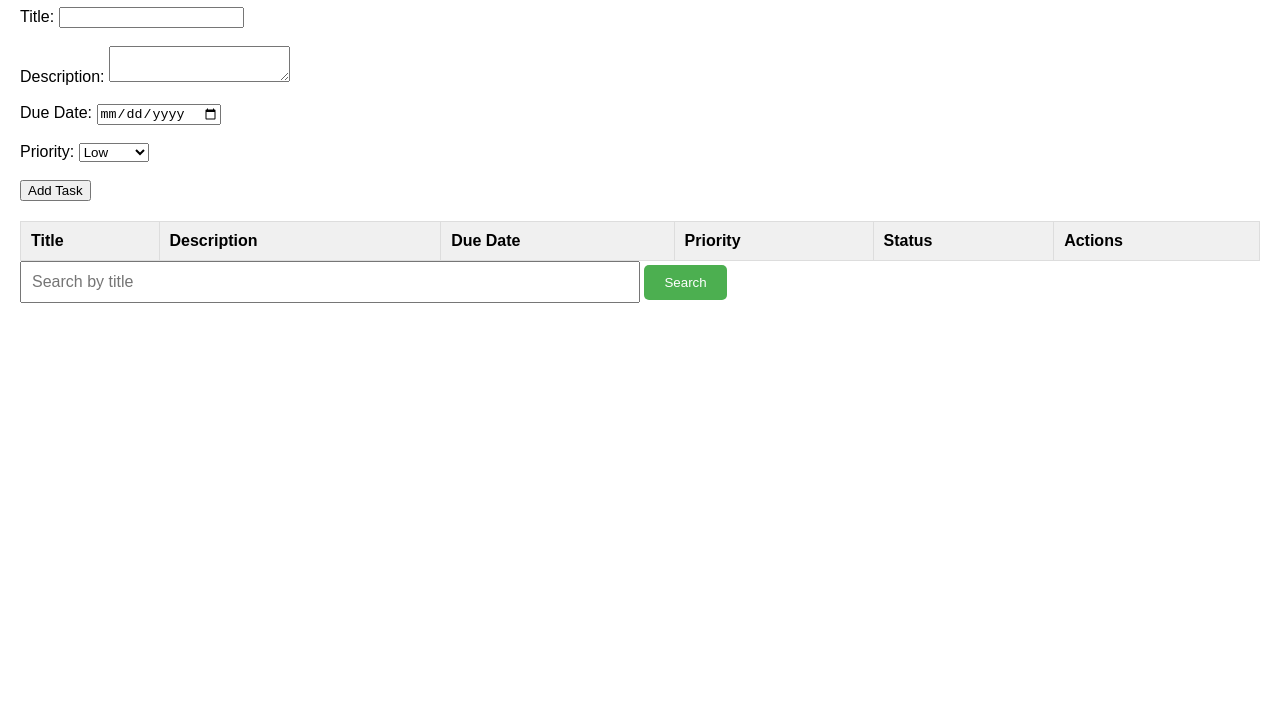
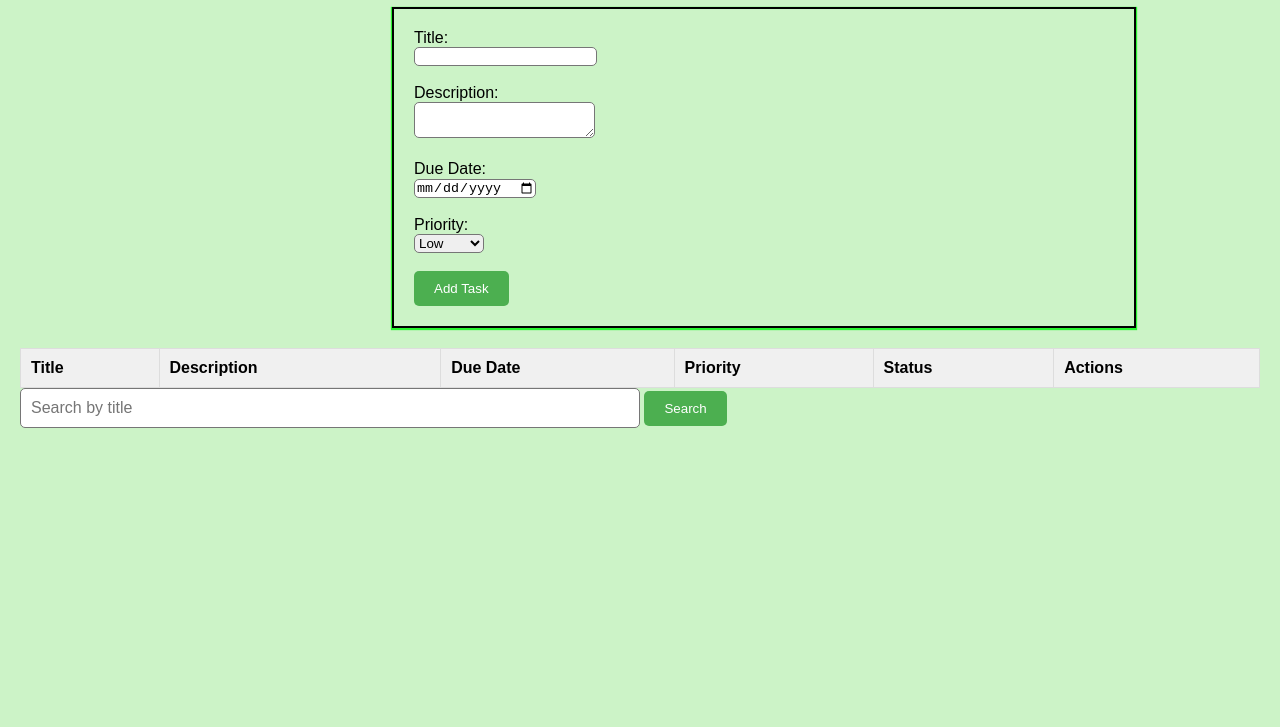
Before and after one commit to Ekiles225/logroA, a plain HTML site: page index.html in a window 1280 px wide. Shown: the part 73-800 px from the top of the page. Drawn offline with Linux system fonts and the light colour scheme.

Commit message:
UltimoDiselo[

```diff
--- a/CSS/style.css
+++ b/CSS/style.css
@@ -1,6 +1,7 @@
 body {
     font-family: Arial, sans-serif;
     margin: 20px;
+    background-color: rgba(177, 238, 169, 0.651);
 }
 
 #add-task-form {
@@ -40,3 +41,40 @@ body {
 #search-btn:hover {
     background-color: #3e8e41;
 }
+h1{
+    text-align: center;
+}
+
+form{
+    border-style: solid;
+    border-width: 2px;
+    padding: 20px;
+    width: 700px;
+    margin-left: 30%;
+    box-shadow: 0px 1px 1px 1px #29f330;
+    ;
+}
+
+input, textarea, select{
+    border-radius: 5px;
+    border-style: solid;
+    border-width: 1px;
+}
+
+label{
+    display: flex;
+
+}
+
+#addTask{
+    background-color: #4CAF50;
+    color: #fff;
+    padding: 10px 20px;
+    border: none;
+    border-radius: 5px;
+    cursor: pointer;
+}
+
+#addTask:hover{
+    background-color: #3e8e41;
+}
--- a/index.html
+++ b/index.html
@@ -21,7 +21,7 @@
             <option value="medium">Medium</option>
             <option value="high">High</option>
         </select><br><br>
-        <button type="submit">Add Task</button>
+        <button id="addTask" type="submit">Add Task</button>
     </form>
     <table id="task-table">
         <thead>
```
